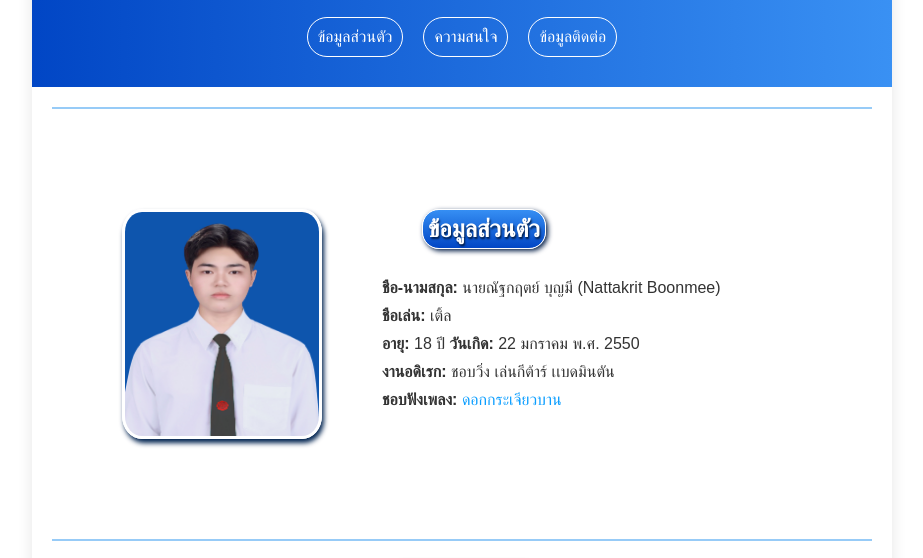
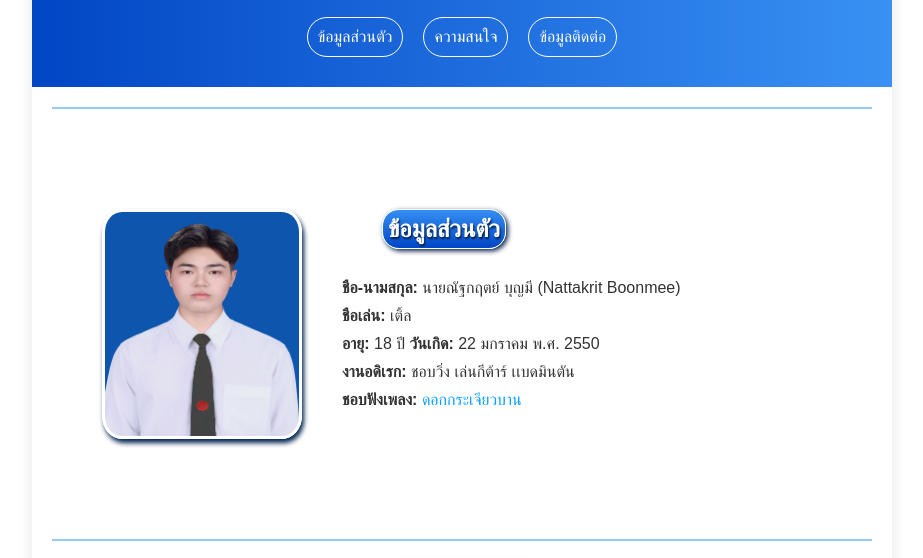
Before and after one commit to nattakritboonmee/Lab-html-css, a plain HTML site: page index.html in a window 1280 px wide. Shown: the part 148-706 px from the top of the page, without its empty margins (178-1101 px from the left). Drawn offline with Linux system fonts and the light colour scheme.

Commit message:
Add files via upload

```diff
--- a/style.css
+++ b/style.css
@@ -83,7 +83,7 @@
     border-radius: 10%;
     flex-wrap: wrap;
     gap: 50%;
-    margin-left: 40px;
+    margin-left: 20px;
 }
 .avatar:hover{
     transform: scale(1.1) translate(3px);
@@ -91,7 +91,7 @@
 .profile-text h2{
     text-align: center;
     margin-bottom: 30px;
-    margin-left: 100px;
+    margin-left: 80px;
 
 }
 .profile-text h2{
@@ -110,7 +110,7 @@
 .backgroundname p{
     margin-bottom: 10px;
     overflow: auto;
-    margin-left: 60px;
+    margin-left: 40px;
 }
 .backgroundname a{
     text-decoration: none;
```
